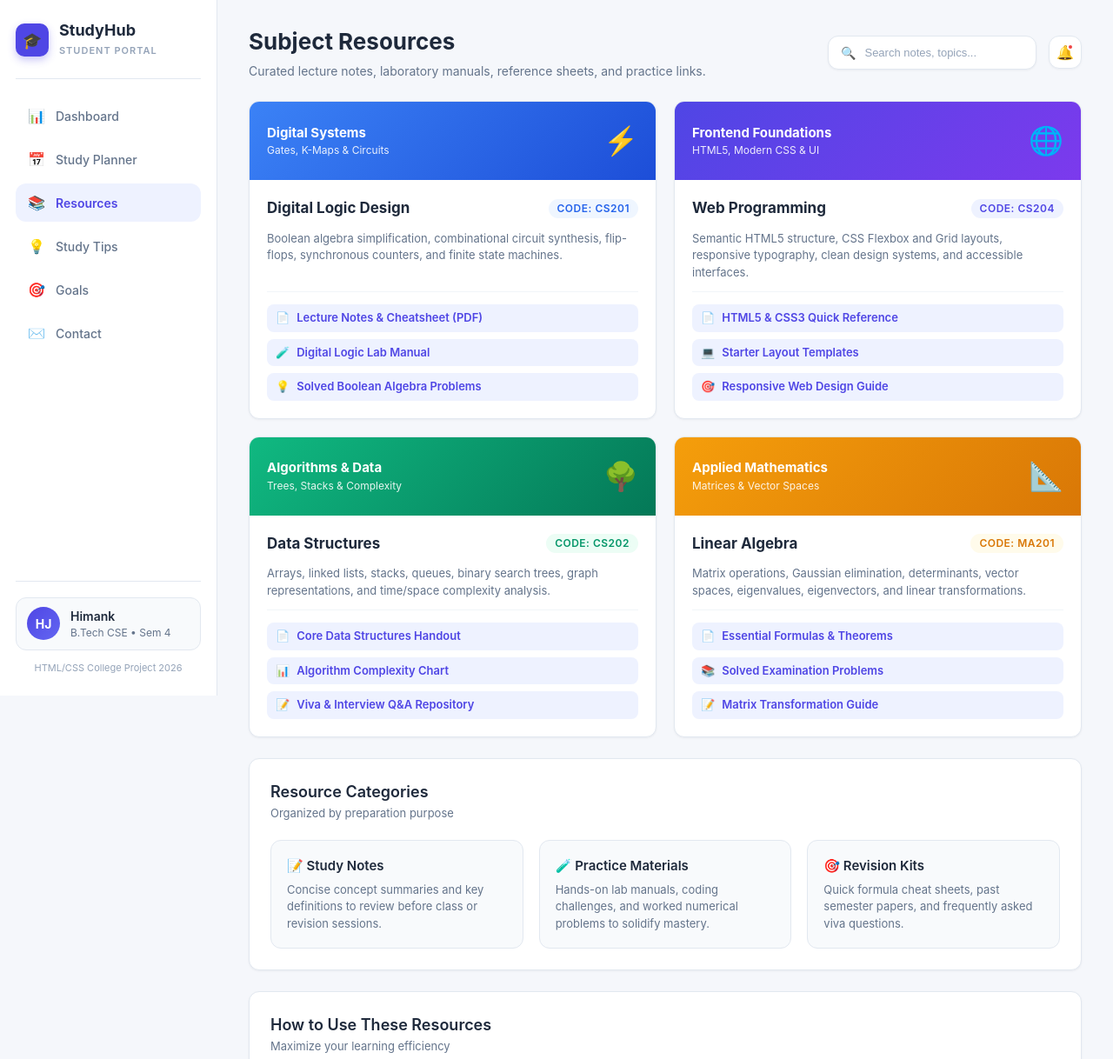
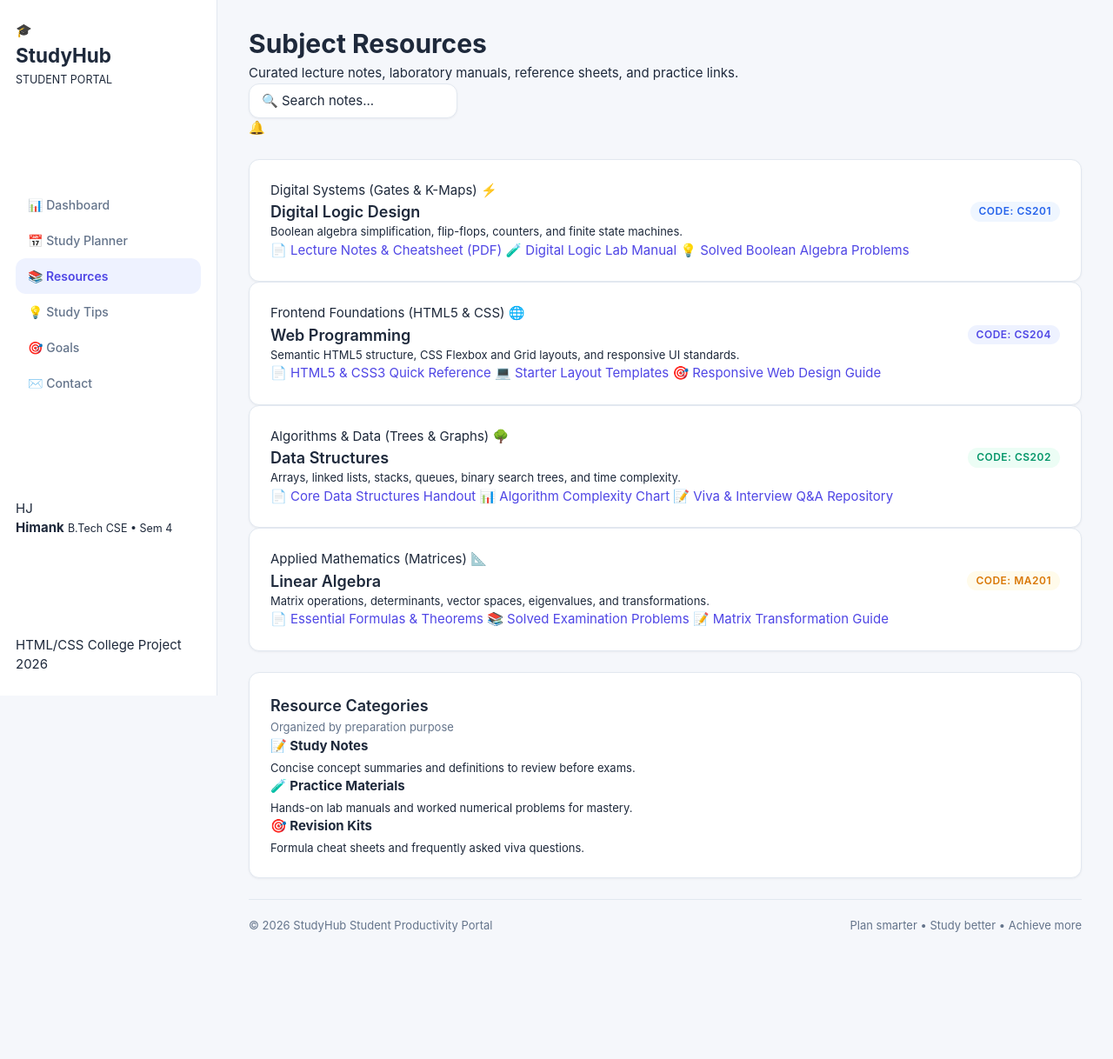
Before and after one commit to himankjain7/StudyHub, a plain HTML site: page resources.html in a window 1280 px wide. Shown: the top 1218 px of the page at 87% size. After the commit the page ends 1123 px from the top, so only its background shows below. Drawn offline with Linux system fonts and the light colour scheme.

Commit message:
Refine resource card styling

```diff
--- a/resources.html
+++ b/resources.html
@@ -4,7 +4,7 @@
 <head>
     <meta charset="UTF-8">
     <meta name="viewport" content="width=device-width, initial-scale=1.0">
-    <title>Resources | StudyHub - Student Productivity Portal</title>
+    <title>Resources | StudyHub</title>
     <link rel="stylesheet" href="css/style.css">
 </head>
 
@@ -12,216 +12,131 @@
 
     <div class="dashboard">
 
-        <!-- Sidebar Navigation -->
+        <!-- 1. Sidebar Navigation -->
         <aside class="sidebar">
-            <div class="sidebar-brand">
-                <div class="brand-icon">🎓</div>
-                <div class="brand-text">
+            <div class="logo">
+                <span class="logo-icon">🎓</span>
+                <div>
                     <h2>StudyHub</h2>
-                    <span class="sidebar-subtitle">STUDENT PORTAL</span>
+                    <small>STUDENT PORTAL</small>
                 </div>
             </div>
 
-            <nav class="sidebar-nav" aria-label="Main navigation">
-                <a href="index.html" class="nav-link">
-                    <span class="nav-icon">📊</span>
-                    <span>Dashboard</span>
-                </a>
-                <a href="planner.html" class="nav-link">
-                    <span class="nav-icon">📅</span>
-                    <span>Study Planner</span>
-                </a>
-                <a href="resources.html" class="nav-link active" aria-current="page">
-                    <span class="nav-icon">📚</span>
-                    <span>Resources</span>
-                </a>
-                <a href="tips.html" class="nav-link">
-                    <span class="nav-icon">💡</span>
-                    <span>Study Tips</span>
-                </a>
-                <a href="goals.html" class="nav-link">
-                    <span class="nav-icon">🎯</span>
-                    <span>Goals</span>
-                </a>
-                <a href="contact.html" class="nav-link">
-                    <span class="nav-icon">✉️</span>
-                    <span>Contact</span>
-                </a>
+            <nav>
+                <a href="index.html" class="nav-link">📊 Dashboard</a>
+                <a href="planner.html" class="nav-link">📅 Study Planner</a>
+                <a href="resources.html" class="nav-link active">📚 Resources</a>
+                <a href="tips.html" class="nav-link">💡 Study Tips</a>
+                <a href="goals.html" class="nav-link">🎯 Goals</a>
+                <a href="contact.html" class="nav-link">✉️ Contact</a>
             </nav>
 
-            <div class="sidebar-footer">
-                <div class="student-profile">
-                    <div class="student-avatar">HJ</div>
-                    <div class="student-info">
-                        <div class="student-name">Himank</div>
-                        <div class="student-role">B.Tech CSE • Sem 4</div>
-                    </div>
+            <div class="profile">
+                <div class="avatar">HJ</div>
+                <div class="profile-info">
+                    <strong>Himank</strong>
+                    <small>B.Tech CSE • Sem 4</small>
                 </div>
-                <div class="project-note">HTML/CSS College Project 2026</div>
             </div>
+
+            <p class="college-note">HTML/CSS College Project 2026</p>
         </aside>
 
-        <!-- Main Content Area -->
-        <main class="main-content" id="main-content">
+        <!-- 2. Main Content Area -->
+        <main class="main-content">
 
-            <!-- Top Header -->
-            <header class="top-header">
-                <div class="header-title-group">
+            <!-- Page Header -->
+            <header class="page-header">
+                <div>
                     <h1>Subject Resources</h1>
                     <p>Curated lecture notes, laboratory manuals, reference sheets, and practice links.</p>
                 </div>
 
-                <div class="header-actions">
-                    <div class="search-box">
-                        <span class="search-icon">🔍</span>
-                        <input type="text" placeholder="Search notes, topics..." readonly aria-label="Search resources">
-                    </div>
-                    <div class="notification-btn" title="No unread notifications" aria-label="Notifications">
-                        <span>🔔</span>
-                        <span class="notification-dot"></span>
-                    </div>
+                <div class="header-tools">
+                    <span class="search-box">🔍 Search notes...</span>
+                    <span class="bell-btn">🔔</span>
                 </div>
             </header>
 
-            <!-- Subject Resource Cards Grid -->
-            <section class="resource-grid" aria-label="Core subject resources">
+            <!-- 4 Subject Resource Cards -->
+            <section class="grid-2">
 
                 <!-- 1. Digital Logic Design -->
-                <article class="resource-card">
-                    <div class="resource-banner resource-banner-logic">
-                        <div>
-                            <strong>Digital Systems</strong>
-                            <div style="font-size: 12px; opacity: 0.9;">Gates, K-Maps & Circuits</div>
-                        </div>
-                        <div class="resource-banner-icon">⚡</div>
+                <article class="card subject-card">
+                    <div class="subject-banner blue">
+                        <span>Digital Systems (Gates & K-Maps)</span>
+                        <span>⚡</span>
                     </div>
-                    <div class="resource-body">
-                        <div class="resource-header">
-                            <h3>Digital Logic Design</h3>
+                    <div class="subject-body">
+                        <div style="display: flex; justify-content: space-between; align-items: center;">
+                            <h2 class="card-title">Digital Logic Design</h2>
                             <span class="badge badge-blue">CODE: CS201</span>
                         </div>
-                        <p class="resource-desc">
-                            Boolean algebra simplification, combinational circuit synthesis, flip-flops,
-                            synchronous counters, and finite state machines.
-                        </p>
-                        <div class="resource-links">
-                            <a href="#dld-notes" class="resource-link-item">
-                                <span>📄</span>
-                                <span>Lecture Notes & Cheatsheet (PDF)</span>
-                            </a>
-                            <a href="#dld-lab" class="resource-link-item">
-                                <span>🧪</span>
-                                <span>Digital Logic Lab Manual</span>
-                            </a>
-                            <a href="#dld-problems" class="resource-link-item">
-                                <span>💡</span>
-                                <span>Solved Boolean Algebra Problems</span>
-                            </a>
+                        <p style="font-size: 13px; color: var(--muted);">Boolean algebra simplification, flip-flops, counters, and finite state machines.</p>
+                        <div class="subject-links">
+                            <a href="#">📄 Lecture Notes & Cheatsheet (PDF)</a>
+                            <a href="#">🧪 Digital Logic Lab Manual</a>
+                            <a href="#">💡 Solved Boolean Algebra Problems</a>
                         </div>
                     </div>
                 </article>
 
                 <!-- 2. Web Programming -->
-                <article class="resource-card">
-                    <div class="resource-banner resource-banner-web">
-                        <div>
-                            <strong>Frontend Foundations</strong>
-                            <div style="font-size: 12px; opacity: 0.9;">HTML5, Modern CSS & UI</div>
-                        </div>
-                        <div class="resource-banner-icon">🌐</div>
+                <article class="card subject-card">
+                    <div class="subject-banner purple">
+                        <span>Frontend Foundations (HTML5 & CSS)</span>
+                        <span>🌐</span>
                     </div>
-                    <div class="resource-body">
-                        <div class="resource-header">
-                            <h3>Web Programming</h3>
+                    <div class="subject-body">
+                        <div style="display: flex; justify-content: space-between; align-items: center;">
+                            <h2 class="card-title">Web Programming</h2>
                             <span class="badge badge-purple">CODE: CS204</span>
                         </div>
-                        <p class="resource-desc">
-                            Semantic HTML5 structure, CSS Flexbox and Grid layouts, responsive typography,
-                            clean design systems, and accessible interfaces.
-                        </p>
-                        <div class="resource-links">
-                            <a href="#web-guide" class="resource-link-item">
-                                <span>📄</span>
-                                <span>HTML5 & CSS3 Quick Reference</span>
-                            </a>
-                            <a href="#web-templates" class="resource-link-item">
-                                <span>💻</span>
-                                <span>Starter Layout Templates</span>
-                            </a>
-                            <a href="#web-responsive" class="resource-link-item">
-                                <span>🎯</span>
-                                <span>Responsive Web Design Guide</span>
-                            </a>
+                        <p style="font-size: 13px; color: var(--muted);">Semantic HTML5 structure, CSS Flexbox and Grid layouts, and responsive UI standards.</p>
+                        <div class="subject-links">
+                            <a href="#">📄 HTML5 & CSS3 Quick Reference</a>
+                            <a href="#">💻 Starter Layout Templates</a>
+                            <a href="#">🎯 Responsive Web Design Guide</a>
                         </div>
                     </div>
                 </article>
 
                 <!-- 3. Data Structures -->
-                <article class="resource-card">
-                    <div class="resource-banner resource-banner-dsa">
-                        <div>
-                            <strong>Algorithms & Data</strong>
-                            <div style="font-size: 12px; opacity: 0.9;">Trees, Stacks & Complexity</div>
-                        </div>
-                        <div class="resource-banner-icon">🌳</div>
+                <article class="card subject-card">
+                    <div class="subject-banner green">
+                        <span>Algorithms & Data (Trees & Graphs)</span>
+                        <span>🌳</span>
                     </div>
-                    <div class="resource-body">
-                        <div class="resource-header">
-                            <h3>Data Structures</h3>
+                    <div class="subject-body">
+                        <div style="display: flex; justify-content: space-between; align-items: center;">
+                            <h2 class="card-title">Data Structures</h2>
                             <span class="badge badge-green">CODE: CS202</span>
                         </div>
-                        <p class="resource-desc">
-                            Arrays, linked lists, stacks, queues, binary search trees, graph representations,
-                            and time/space complexity analysis.
-                        </p>
-                        <div class="resource-links">
-                            <a href="#dsa-notes" class="resource-link-item">
-                                <span>📄</span>
-                                <span>Core Data Structures Handout</span>
-                            </a>
-                            <a href="#dsa-visuals" class="resource-link-item">
-                                <span>📊</span>
-                                <span>Algorithm Complexity Chart</span>
-                            </a>
-                            <a href="#dsa-viva" class="resource-link-item">
-                                <span>📝</span>
-                                <span>Viva & Interview Q&A Repository</span>
-                            </a>
+                        <p style="font-size: 13px; color: var(--muted);">Arrays, linked lists, stacks, queues, binary search trees, and time complexity.</p>
+                        <div class="subject-links">
+                            <a href="#">📄 Core Data Structures Handout</a>
+                            <a href="#">📊 Algorithm Complexity Chart</a>
+                            <a href="#">📝 Viva & Interview Q&A Repository</a>
                         </div>
                     </div>
                 </article>
 
                 <!-- 4. Linear Algebra -->
-                <article class="resource-card">
-                    <div class="resource-banner resource-banner-math">
-                        <div>
-                            <strong>Applied Mathematics</strong>
-                            <div style="font-size: 12px; opacity: 0.9;">Matrices & Vector Spaces</div>
-                        </div>
-                        <div class="resource-banner-icon">📐</div>
+                <article class="card subject-card">
+                    <div class="subject-banner amber">
+                        <span>Applied Mathematics (Matrices)</span>
+                        <span>📐</span>
                     </div>
-                    <div class="resource-body">
-                        <div class="resource-header">
-                            <h3>Linear Algebra</h3>
+                    <div class="subject-body">
+                        <div style="display: flex; justify-content: space-between; align-items: center;">
+                            <h2 class="card-title">Linear Algebra</h2>
                             <span class="badge badge-amber">CODE: MA201</span>
                         </div>
-                        <p class="resource-desc">
-                            Matrix operations, Gaussian elimination, determinants, vector spaces,
-                            eigenvalues, eigenvectors, and linear transformations.
-                        </p>
-                        <div class="resource-links">
-                            <a href="#math-formulas" class="resource-link-item">
-                                <span>📄</span>
-                                <span>Essential Formulas & Theorems</span>
-                            </a>
-                            <a href="#math-solved" class="resource-link-item">
-                                <span>📚</span>
-                                <span>Solved Examination Problems</span>
-                            </a>
-                            <a href="#math-transforms" class="resource-link-item">
-                                <span>📝</span>
-                                <span>Matrix Transformation Guide</span>
-                            </a>
+                        <p style="font-size: 13px; color: var(--muted);">Matrix operations, determinants, vector spaces, eigenvalues, and transformations.</p>
+                        <div class="subject-links">
+                            <a href="#">📄 Essential Formulas & Theorems</a>
+                            <a href="#">📚 Solved Examination Problems</a>
+                            <a href="#">📝 Matrix Transformation Guide</a>
                         </div>
                     </div>
                 </article>
@@ -229,63 +144,32 @@
             </section>
 
             <!-- Resource Categories Overview -->
-            <section class="card" aria-labelledby="categories-heading">
-                <div class="card-header">
-                    <div>
-                        <h2 class="card-title" id="categories-heading">Resource Categories</h2>
-                        <span class="card-subtitle">Organized by preparation purpose</span>
-                    </div>
-                </div>
+            <section class="card">
+                <h2 class="card-title">Resource Categories</h2>
+                <span class="card-subtitle">Organized by preparation purpose</span>
 
-                <div class="info-row-grid">
-                    <div class="info-box">
-                        <h4>📝 Study Notes</h4>
-                        <p>Concise concept summaries and key definitions to review before class or revision sessions.</p>
+                <div class="grid-3">
+                    <div class="item-row" style="display: block;">
+                        <strong>📝 Study Notes</strong>
+                        <p style="font-size: 13px; color: var(--muted); margin-top: 4px;">Concise concept summaries and definitions to review before exams.</p>
                     </div>
 
-                    <div class="info-box">
-                        <h4>🧪 Practice Materials</h4>
-                        <p>Hands-on lab manuals, coding challenges, and worked numerical problems to solidify mastery.</p>
+                    <div class="item-row" style="display: block;">
+                        <strong>🧪 Practice Materials</strong>
+                        <p style="font-size: 13px; color: var(--muted); margin-top: 4px;">Hands-on lab manuals and worked numerical problems for mastery.</p>
                     </div>
 
-                    <div class="info-box">
-                        <h4>🎯 Revision Kits</h4>
-                        <p>Quick formula cheat sheets, past semester papers, and frequently asked viva questions.</p>
-                    </div>
-                </div>
-            </section>
-
-            <!-- How to Use These Resources -->
-            <section class="card" aria-labelledby="usage-heading">
-                <div class="card-header">
-                    <div>
-                        <h2 class="card-title" id="usage-heading">How to Use These Resources</h2>
-                        <span class="card-subtitle">Maximize your learning efficiency</span>
-                    </div>
-                </div>
-
-                <div class="info-row-grid">
-                    <div class="info-box">
-                        <h4>1. Target Key Weaknesses</h4>
-                        <p>Identify topics from your Study Planner that need reinforcement before downloading files.</p>
-                    </div>
-
-                    <div class="info-box">
-                        <h4>2. Solve Before Reading</h4>
-                        <p>Attempt the practice problems first, then refer to the solved answer sheets for guidance.</p>
-                    </div>
-
-                    <div class="info-box">
-                        <h4>3. Synthesize Summaries</h4>
-                        <p>Consolidate formula sheets into your own handwritten notes to reinforce long-term memory.</p>
+                    <div class="item-row" style="display: block;">
+                        <strong>🎯 Revision Kits</strong>
+                        <p style="font-size: 13px; color: var(--muted); margin-top: 4px;">Formula cheat sheets and frequently asked viva questions.</p>
                     </div>
                 </div>
             </section>
 
             <!-- Page Footer -->
             <footer class="footer">
-                <p>© 2026 StudyHub Student Productivity Portal | Designed for Academic Success</p>
-                <span class="footer-quote">Plan smarter • Study better • Achieve more</span>
+                <p>© 2026 StudyHub Student Productivity Portal</p>
+                <p>Plan smarter • Study better • Achieve more</p>
             </footer>
 
         </main>
```
